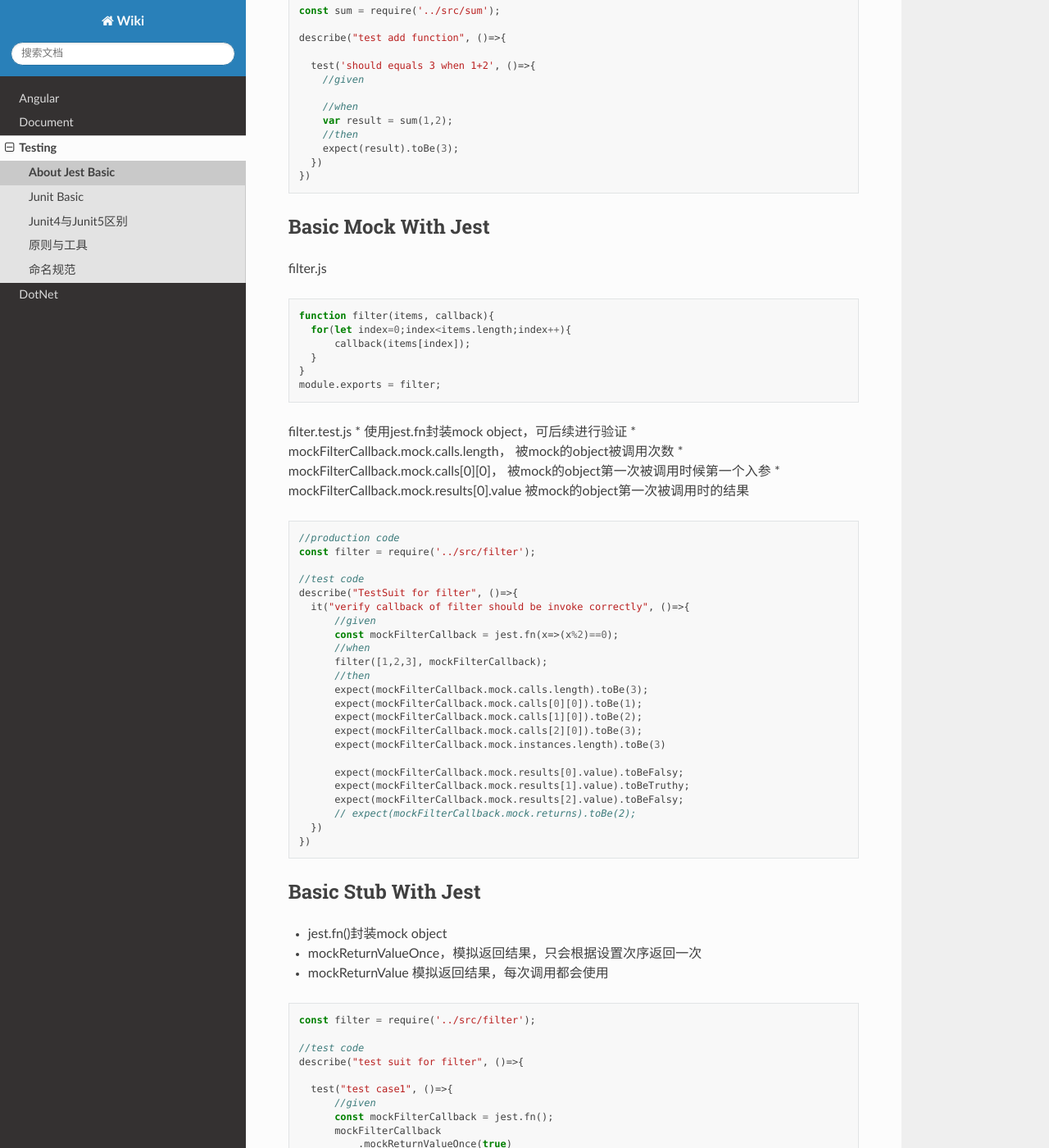
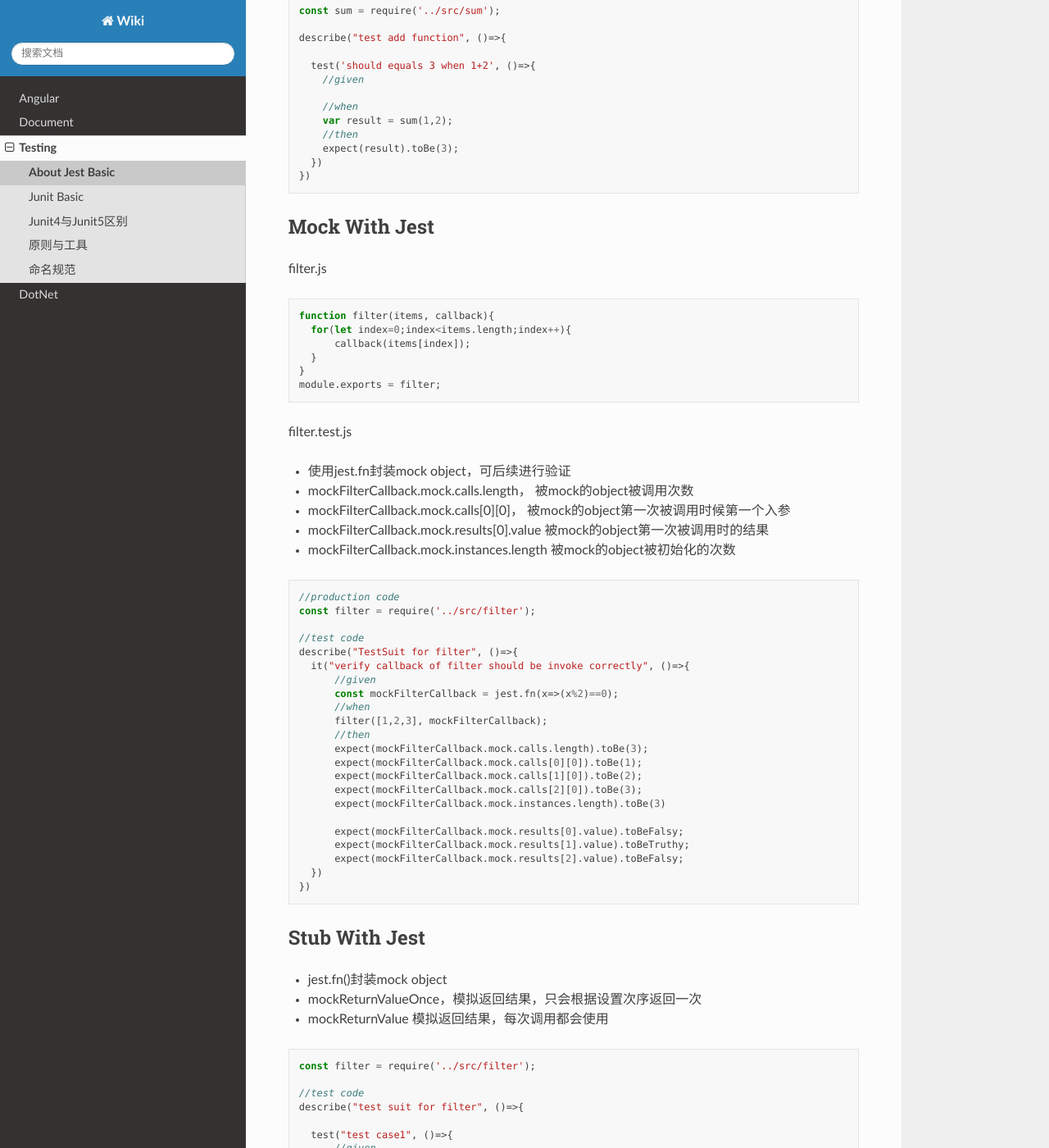
Before and after one commit to abigail830/Sphinx_wiki, a Sphinx documentation site: the page built from source/Testing/Jest.rst, in a window 1280 px wide and 1400 px high, scrolled down 889 px. Shown: the whole window at 82% size. Built offline with Sphinx 7.4.7 and the Read the Docs theme 2.0.0, drawn with Linux system fonts in a browser that asks for light colours; some of the changed text lies outside the part shown.

Commit message:
Update Jest.rst

```diff
--- a/source/Testing/Jest.rst
+++ b/source/Testing/Jest.rst
@@ -3,8 +3,8 @@ About Jest Basic
 
 * `Basic Notes`_
 * `Basic Test Example with Javascript`_
-* `Basic Mock With Jest`_
-* `Basic Stub With Jest`_
+* `Mock With Jest`_
+* `Stub With Jest`_
 
 Basic Notes
 -----------------
@@ -54,7 +54,7 @@ Sum.test.js
     })
   })
 
-Basic Mock With Jest
+Mock With Jest
 ------------------------------
 
 filter.js
@@ -69,10 +69,13 @@ filter.js
   module.exports = filter;
 
 filter.test.js
+
 * 使用jest.fn封装mock object，可后续进行验证
 * mockFilterCallback.mock.calls.length， 被mock的object被调用次数
 * mockFilterCallback.mock.calls[0][0]， 被mock的object第一次被调用时候第一个入参
 * mockFilterCallback.mock.results[0].value 被mock的object第一次被调用时的结果
+* mockFilterCallback.mock.instances.length 被mock的object被初始化的次数
+
 
 .. code-block:: javascript
 
@@ -96,12 +99,11 @@ filter.test.js
         expect(mockFilterCallback.mock.results[0].value).toBeFalsy;
         expect(mockFilterCallback.mock.results[1].value).toBeTruthy;
         expect(mockFilterCallback.mock.results[2].value).toBeFalsy;
-        // expect(mockFilterCallback.mock.returns).toBe(2);
     })
   })
 
 
-Basic Stub With Jest
+Stub With Jest
 ---------------------------------
 * jest.fn()封装mock object
 * mockReturnValueOnce，模拟返回结果，只会根据设置次序返回一次
@@ -133,6 +135,5 @@ Basic Stub With Jest
         expect(mockFilterCallback.mock.results[0].value).toBeTruthy;
         expect(mockFilterCallback.mock.results[1].value).toBeTruthy;
         expect(mockFilterCallback.mock.results[2].value).toBeFalsy;
-        // expect(mockFilterCallback.mock.returns).toBe(2);
     })
   })
```
